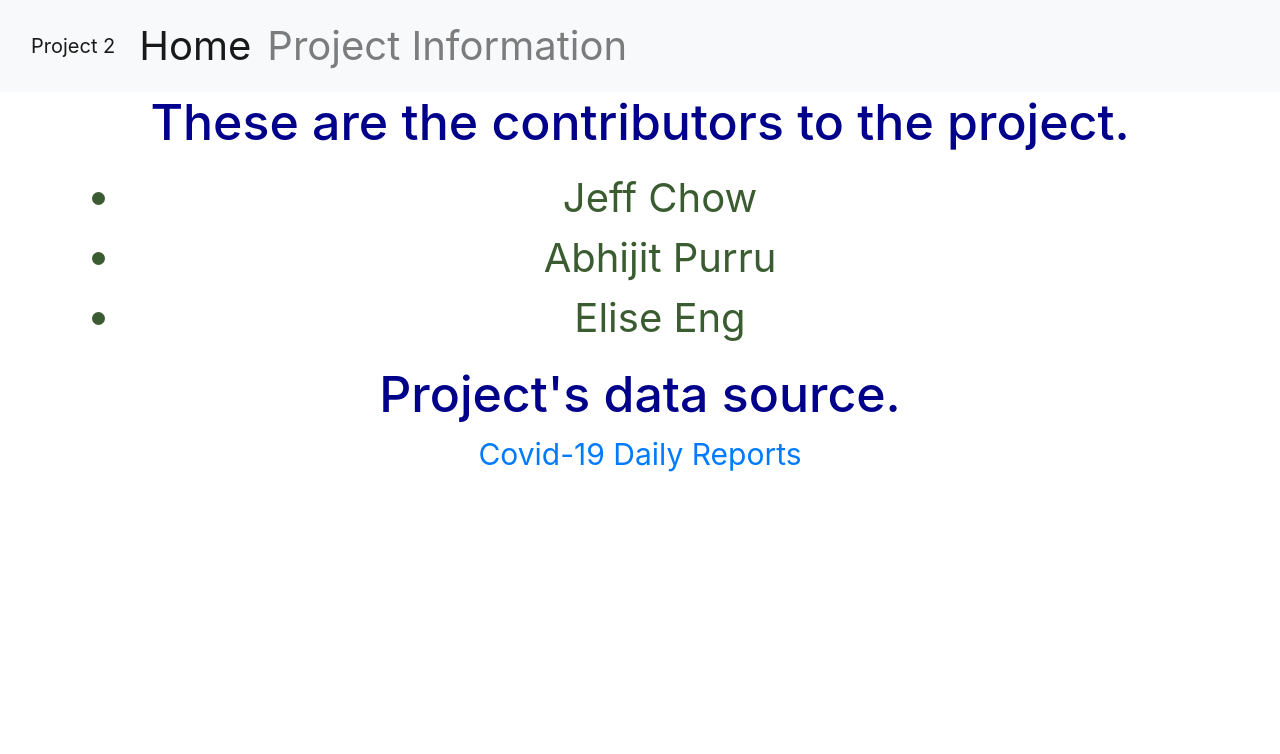
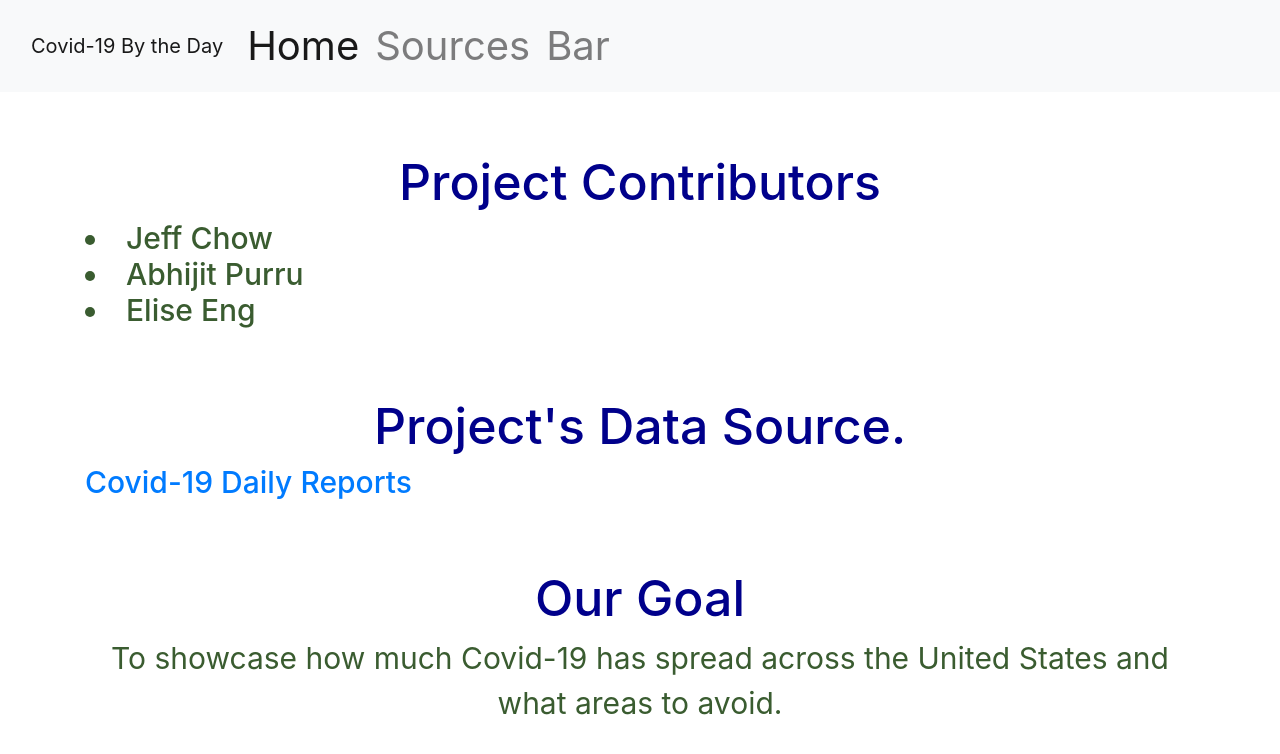
Before and after one commit to bobbylaw123/Project-Visualize, a Flask app: page /about in a window 1280 px wide. Shown: the top 754 px of the page. Run offline with Flask 2, Linux system fonts and the light colour scheme; some libraries are stand-ins or nearby versions.

Commit message:
html updates

```diff
--- a/templates/about.html
+++ b/templates/about.html
@@ -5,19 +5,42 @@
 {% block content %}
 
     <div class = "container">
-        <h1>These are the contributors to the project.</h1>
-        <ul>
+
+        <br/>
+
+        <h1>Project Contributors</h1>
+
+        <h4>
+
+            {% for name in names %}
+
+                <li>{{name}}</li>
+
+            {% endfor %}
+
+        </h4>
+
+        <br/>
+
+        <h1>Project's Data Source.</h1>
+
+        <h4>
+
+            <a href= "https://github.com/CSSEGISandData/COVID-19/tree/master/csse_covid_19_data/csse_covid_19_daily_reports" target = "_blank">Covid-19 Daily Reports</a>
+
+        </h4>
+
+        <br/>
+
+        <h1>Our Goal</h1>
+
         <p>
-            {% for name in names %}
-                <li>{{name}}</li>
-            {% endfor %}
-        </ul>
+
+            To showcase how much Covid-19 has spread across the United States
+            and what areas to avoid.
+
         </p>
 
-        <h1>Project's data source.</h1>
-        <p>
-            <a href= "https://github.com/CSSEGISandData/COVID-19/tree/master/csse_covid_19_data/csse_covid_19_daily_reports" target = "_blank">Covid-19 Daily Reports</a>
-        </p>
     </div>
 
 {% endblock %}
--- a/templates/base.html
+++ b/templates/base.html
@@ -1,39 +1,69 @@
 <!doctype html>
+
 <html lang="en">
+
 <head>
+
   <!-- Required meta tags -->
   <meta charset="utf-8">
+
   <meta name="viewport" content="width=device-width, initial-scale=1">
 
   <!-- Bootstrap CSS -->
   <link rel="stylesheet" href="https://stackpath.bootstrapcdn.com/bootstrap/4.3.1/css/bootstrap.min.css" integrity="sha384-ggOyR0iXCbMQv3Xipma34MD+dH/1fQ784/j6cY/iJTQUOhcWr7x9JvoRxT2MZw1T" crossorigin="anonymous">
 
-    <link rel="stylesheet" href="static/css/style.css">
+  <link rel="stylesheet" type="text/css" href="../static/css/style.css">
 
   <title>
+
       {% block title %} BLANK {% endblock %}
+
   </title>
 
 </head>
 
   <body>
+
     <nav class="navbar navbar-expand-lg navbar-light bg-light">
+
         <div class="container-fluid">
-          <a class="navbar-brand" href="/#">Project 2</a>
+
+          <a class="navbar-brand" href="/#">Covid-19 By the Day</a>
+
           <button class="navbar-toggler" type="button" data-bs-toggle="collapse" data-bs-target="#navbarSupportedContent" aria-controls="navbarSupportedContent" aria-expanded="false" aria-label="Toggle navigation">
+
             <span class="navbar-toggler-icon"></span>
+
           </button>
+
           <div class="collapse navbar-collapse" id="navbarSupportedContent">
+
             <ul class="navbar-nav me-auto mb-2 mb-lg-0">
+
               <li class="nav-item">
+
                 <a class="nav-link active" aria-current="page" href="/">Home</a>
+
               </li>
+
               <li class="nav-item">
-                <a class="nav-link" href="/about">Project Information</a>
+
+                <a class="nav-link" href="/about">Sources</a>
+
+              </li>
+
+              <li class="nav-item">
+
+                <a class="nav-link" href="/bars">Bar</a>
+
+              </li>
 
             </ul>
+
           </div>
+
         </div>
+
       </nav>
 
 
@@ -50,5 +80,7 @@
     <script src="https://cdn.jsdelivr.net/npm/@popperjs/core@2.5.4/dist/umd/popper.min.js" integrity="sha384-q2kxQ16AaE6UbzuKqyBE9/u/KzioAlnx2maXQHiDX9d4/zp8Ok3f+M7DPm+Ib6IU" crossorigin="anonymous"></script>
     <script src="https://cdn.jsdelivr.net/npm/bootstrap@5.0.0-beta1/dist/js/bootstrap.min.js" integrity="sha384-pQQkAEnwaBkjpqZ8RU1fF1AKtTcHJwFl3pblpTlHXybJjHpMYo79HY3hIi4NKxyj" crossorigin="anonymous"></script>
     -->
+
   </body>
+
 </html>
```
Also changed, not shown: templates/bar.html (added, +19 -0 lines), templates/index.html (+31 -3 lines). Lines whose indentation alone changed are shown as unchanged.
